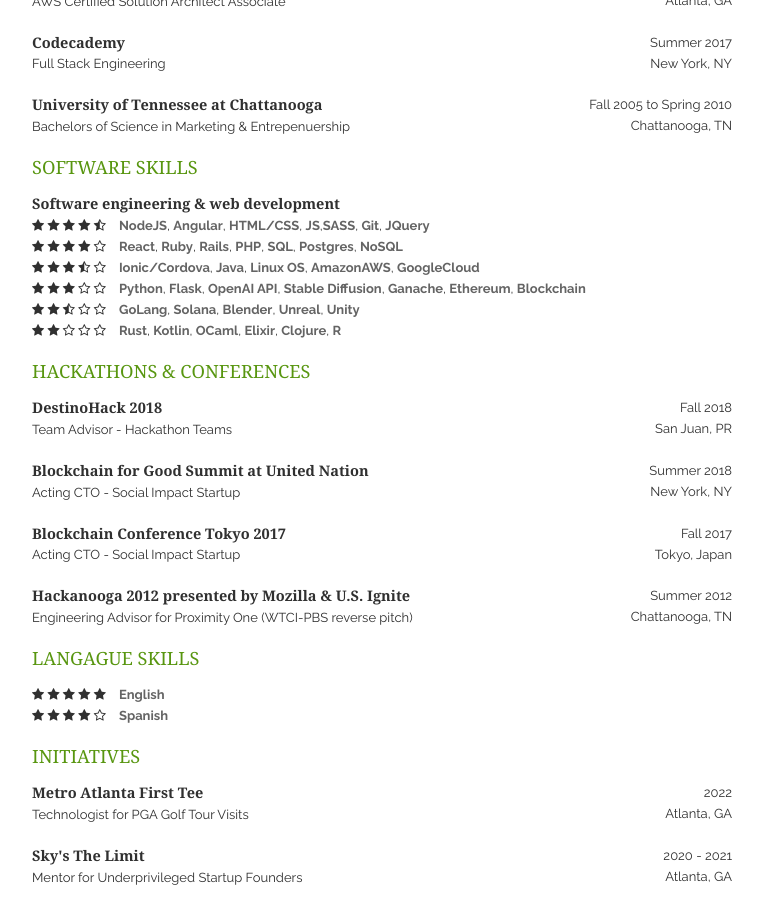
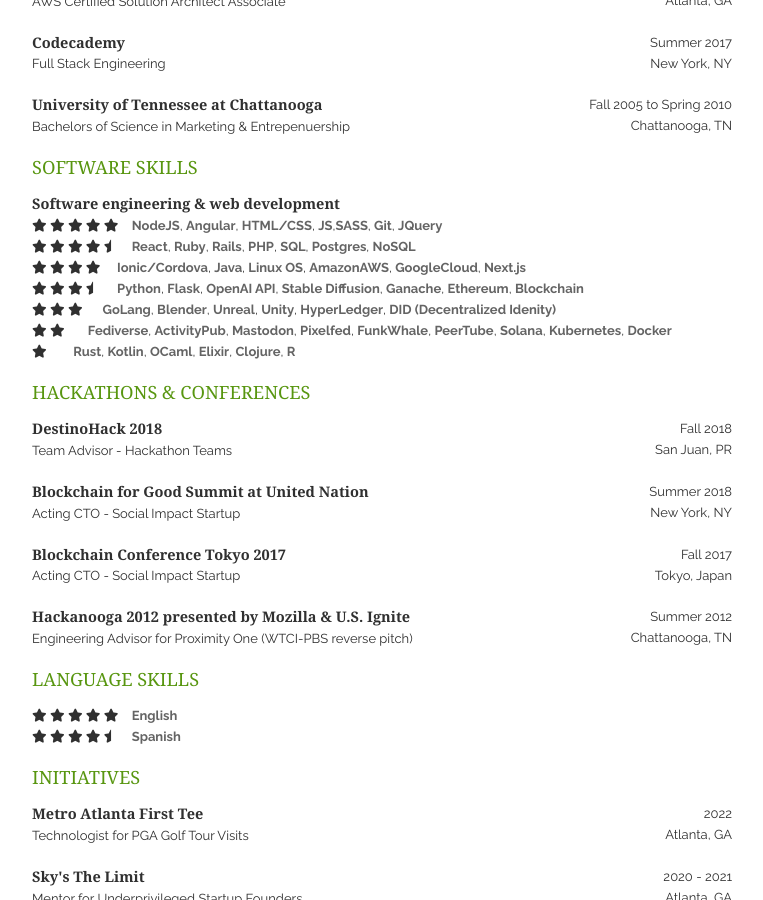
Before and after one commit to davecastlevania/davecastlevania.github.io, a Jekyll site: the page built from index.html, in a window 1280 px wide and 900 px high, scrolled down 1617 px. Shown: the whole window, without its empty margins (378-1141 px from the left). Built offline with Jekyll 4.4.1, drawn with Linux system fonts in a browser that asks for light colours; nearby versions of some CDN libraries; Markdown is read by kramdown in place of the engine named in the settings; the list of posts is cut into pages by our own code; some of the changed text lies outside the part shown.

Commit message:
Added Skills & Resume Download Links

```diff
--- a/_includes/skills.html
+++ b/_includes/skills.html
@@ -9,7 +9,7 @@
             <i class="fa fa-star"></i>
             <i class="fa fa-star"></i>
             <i class="fa fa-star"></i>
-            <i class="fa fa-star-half-o"></i> &nbsp;&nbsp;
+            <i class="fa fa-star"></i> &nbsp;&nbsp;
            <em>NodeJS</em>, <em>Angular</em>, <em>HTML/CSS</em>, <em>JS</em>,<em>SASS</em>, <em>Git</em>, <em>JQuery</em>
         </p>
         <p>
@@ -17,16 +17,24 @@
             <i class="fa fa-star"></i>
             <i class="fa fa-star"></i>
             <i class="fa fa-star"></i>
-            <i class="fa fa-star-o"></i> &nbsp;&nbsp;
+            <i class="fa fa-star-half"></i> &nbsp;&nbsp;
             <em>React</em>, <em>Ruby</em>, <em>Rails</em>, <em>PHP</em>, <em>SQL</em>, <em>Postgres</em>, <em>NoSQL</em>
         </p>
         <p>
             <i class="fa fa-star"></i>
             <i class="fa fa-star"></i>
             <i class="fa fa-star"></i>
-            <i class="fa fa-star-half-o"></i>
+            <i class="fa fa-star"></i>
             <i class="fa fa-star-o"></i> &nbsp;&nbsp;
-            <em>Ionic/Cordova</em>, <em>Java</em>, <em>Linux OS</em>, <em>AmazonAWS</em>, <em>GoogleCloud</em>
+            <em>Ionic/Cordova</em>, <em>Java</em>, <em>Linux OS</em>, <em>AmazonAWS</em>, <em>GoogleCloud</em>, <em>Next.js</em>
+        </p>
+        <p>
+            <i class="fa fa-star"></i>
+            <i class="fa fa-star"></i>
+            <i class="fa fa-star"></i>
+            <i class="fa fa-star-half"></i>
+            <i class="fa fa-star-o"></i> &nbsp;&nbsp;
+            <em>Python</em>, <em>Flask</em>, <em>OpenAI API</em>, <em>Stable Diffusion</em>, <em>Ganache</em>, <em>Ethereum</em>, <em>Blockchain</em>
         </p>
         <p>
             <i class="fa fa-star"></i>
@@ -34,19 +42,19 @@
             <i class="fa fa-star"></i>
             <i class="fa fa-star-o"></i>
             <i class="fa fa-star-o"></i> &nbsp;&nbsp;
-            <em>Python</em>, <em>Flask</em>, <em>OpenAI API</em>, <em>Stable Diffusion</em>, <em>Ganache</em>, <em>Ethereum</em>, <em>Blockchain</em>
+            <em>GoLang</em>, <em>Blender</em>, <em>Unreal</em>, <em>Unity</em>, <em>HyperLedger</em>, <em>DID (Decentralized Idenity)</em>
         </p>
         <p>
             <i class="fa fa-star"></i>
             <i class="fa fa-star"></i>
-            <i class="fa fa-star-half-o"></i>
+            <i class="fa fa-star-o"></i>
             <i class="fa fa-star-o"></i>
             <i class="fa fa-star-o"></i> &nbsp;&nbsp;
-            <em>GoLang</em>, <em>Solana</em>, <em>Blender</em>, <em>Unreal</em>, <em>Unity</em>
+            <em>Fediverse</em>, <em>ActivityPub</em>, <em>Mastodon</em>, <em>Pixelfed</em>, <em>FunkWhale</em>, <em>PeerTube</em>, <em>Solana</em>,  <em>Kubernetes</em>, <em>Docker</em>
         </p>
         <p>
             <i class="fa fa-star"></i>
-            <i class="fa fa-star"></i>
+            <i class="fa fa-star-o"></i>
             <i class="fa fa-star-o"></i>
             <i class="fa fa-star-o"></i>
             <i class="fa fa-star-o"></i> &nbsp;&nbsp;
@@ -96,7 +104,7 @@
             </div>
         </section>
     </article>
-    <h1>Langague Skills</h1>
+    <h1>Language Skills</h1>
     <article>
         <p>
             <i class="fa fa-star"></i>
@@ -111,7 +119,7 @@
             <i class="fa fa-star"></i>
             <i class="fa fa-star"></i>
             <i class="fa fa-star"></i>
-            <i class="fa fa-star-o"></i> &nbsp;&nbsp;
+            <i class="fa fa-star-half"></i> &nbsp;&nbsp;
             <em>Spanish</em>
         </p>
     </article>
--- a/_layouts/layout.html
+++ b/_layouts/layout.html
@@ -11,7 +11,7 @@
     <link rel="stylesheet" href="{{ site.baseurl }}static/css/base.css">
     <link rel="stylesheet" href="{{ site.baseurl }}static/css/skeleton.css">
     <link rel="stylesheet" href="{{ site.baseurl }}static/css/layout.css">
-    <link rel="stylesheet" href="//maxcdn.bootstrapcdn.com/font-awesome/4.4.0/css/font-awesome.min.css">
+    <link rel="stylesheet" href="https://cdnjs.cloudflare.com/ajax/libs/font-awesome/6.4.0/css/all.min.css">
 
     <!--[if lt IE 9]>
     <script src="http://html5shim.googlecode.com/svn/trunk/html5.js"></script>
@@ -43,8 +43,14 @@
             <!-- <a href="{{ site.website_full }}"><h6>{{ site.website }}</h6></a><br/> -->
 
         <p>
+            <i class="fa-solid fa-envelope"></i>
             <a href="{{ site.email_full }}">{{ site.email }}</a><br/>
-            <a href="https://github.com/{{ site.github }}"><i class="fa fa-github"></i> Github</a>
+            <a href="https://github.com/{{ site.github }}"><i class="fa-brands fa-github"></i> Github</a><br/><br/>
+            <strong>One Page Resume</strong><br/>
+            <i class="fa fa-file-word"></i>
+            <a href="{{ site.baseurl }}static/docs/DavidACastaneda-2023-OnePage.docx" target="_blank" >Word</a>
+            <i class="fa fa-file-pdf"></i>
+            <a href="{{ site.baseurl }}static/docs/DavidACastaneda-2023-OnePage.pdf" target="_blank">PDF</a>
             <!--  # We don't fuck with Elon -->
             <!-- <a href="https://twitter.com/{{ site.twitter }}"><i class="fa fa-twitter"></i> Twitter</a> -->
         </p>
```
Also changed, not shown: 2 other files.
